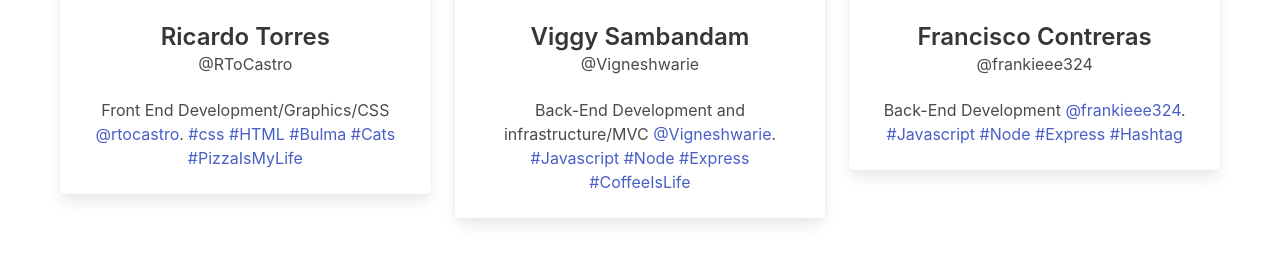
After one commit to Vigneshwarie/munchMonitor, a Node server app: template views/dev.handlebars in a window 1280 px wide. The commit adds this page. Shown: the part 1118-1396 px from the top of the page. Run offline with Node 20, Linux system fonts and the light colour scheme; the template is opened without the code that fills it, so the values that code supplies are empty; some libraries are stand-ins or nearby versions.

Commit message:
created new page for dev info

```diff
--- a/public/styles/styles.css
+++ b/public/styles/styles.css
@@ -80,3 +80,8 @@ body {
    max-width: 100px;
    max-height: 100px;
   }
+
+  .devcard {
+    max-width: 700px;
+    max-height: 900px;
+  }
--- /dev/null
+++ b/views/dev.handlebars
@@ -0,0 +1,88 @@
+ </section>
+
+    <img src="./images/devtitle.png" class="m-6">
+
+    <div class="block"></div>
+
+    <section class="developers">
+        <div class="columns m-6">
+        <div class="column is-one-third devcard ">
+            <div class="card">
+                <div class="card-image">
+                    <figure class="image is-4by3">
+                        <img src="https://bulma.io/images/placeholders/1280x960.png" alt="Placeholder image">
+                    </figure>
+                </div>
+                <div class="card-content">
+                    <div class="media">
+                        <div class="media-content">
+                            <p class="title is-4">Ricardo Torres</p>
+                            <p class="subtitle is-6">@RToCastro</p>
+                        </div>
+                    </div>
+
+                    <div class="content">
+                        Front End Development/Graphics/CSS <a>@rtocastro</a>.
+                        <a href="#">#css #HTML #Bulma #Cats</a> <a href="#">#PizzaIsMyLife</a>
+                        <br>
+                    </div>
+                </div>
+            </div>
+        </div>
+
+
+        <div class="column is-one-third">
+            <div class="card">
+                <div class="card-image">
+                    <figure class="image is-4by3">
+                        <img src="https://bulma.io/images/placeholders/1280x960.png" alt="Placeholder image">
+                    </figure>
+                </div>
+                <div class="card-content">
+                    <div class="media">
+
+                        <div class="media-content">
+                            <p class="title is-4">Viggy Sambandam</p>
+                            <p class="subtitle is-6">@Vigneshwarie</p>
+                        </div>
+                    </div>
+
+                    <div class="content">
+                        Back-End Development and infrastructure/MVC <a>@Vigneshwarie</a>.
+                        <a href="#">#Javascript #Node #Express</a> <a href="#">#CoffeeIsLife</a>
+                        <br>
+                    </div>
+                </div>
+            </div>
+        </div>
+
+
+        <div class="column is-one-third">
+            <div class="card">
+                <div class="card-image">
+                    <figure class="image is-4by3">
+                        <img src="https://bulma.io/images/placeholders/1280x960.png" alt="Placeholder image">
+                    </figure>
+                </div>
+                <div class="card-content">
+                    <div class="media">
+
+                        <div class="media-content">
+                            <p class="title is-4">Francisco Contreras</p>
+                            <p class="subtitle is-6">@frankieee324</p>
+                        </div>
+                    </div>
+
+                    <div class="content">
+                        Back-End Development <a>@frankieee324</a>.
+                        <a href="#">#Javascript #Node #Express</a> <a href="#">#Hashtag</a>
+                        <br>
+                    </div>
+                </div>
+            </div>
+        </div>
+    </div>
+    </section>
+
+</body>
+<script src="./js/script.js"></script>
```
Also changed, not shown: public/dev.html (added, +114 -0 lines), public/images/devtitle.png (added), public/images/logoutbutton.png (added).
